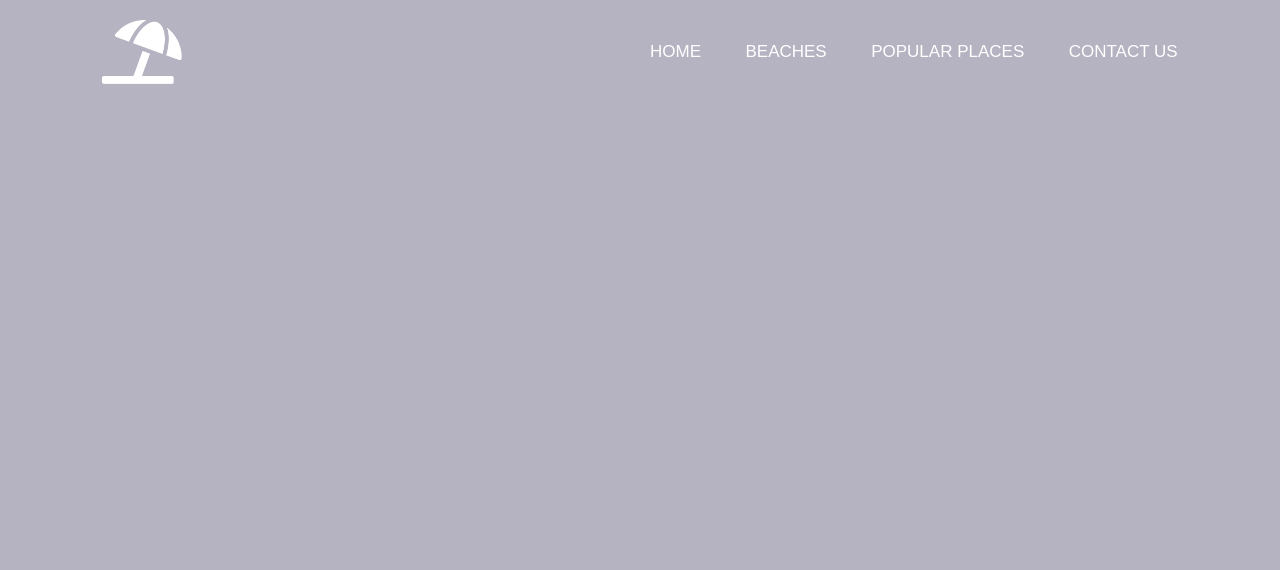
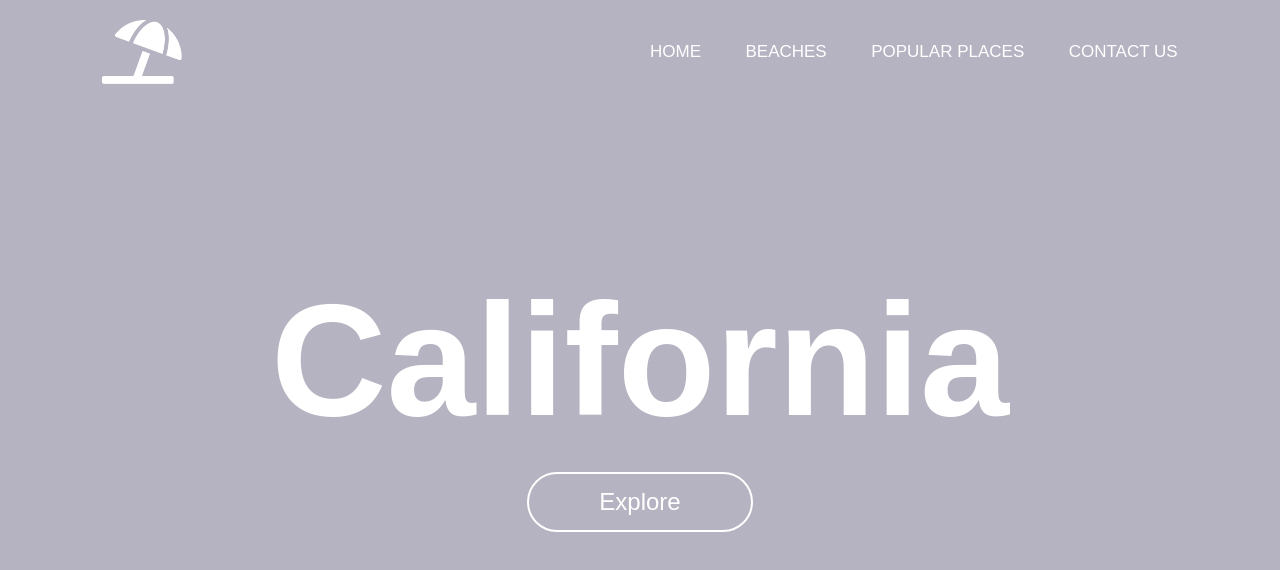
Before and after one commit to prakharsharma13/Video-Background-Website, a plain HTML site: page index.html in a window 1280 px wide. Drawn offline with Linux system fonts and the light colour scheme.

Commit message:
content design

```diff
--- a/index.html
+++ b/index.html
@@ -17,6 +17,10 @@
                 <li><a href="#">CONTACT US</a></li>
             </ul>
         </nav>
+        <div class="content">
+            <h1>California</h1>
+            <a href="#">Explore</a>
+        </div>
     </div>
 </body>
 </html>
--- a/style.css
+++ b/style.css
@@ -42,3 +42,23 @@ nav ul li a{
     color: #fff;
     font-size: 17px;
 }
+
+.content{
+    text-align: center;
+}
+
+.content h1{
+    font-size: 160px;
+    color: #fff;
+    font-weight: 600;
+}
+.content a{
+    text-decoration: none;
+    display: inline-block;
+    color: #fff;
+    font-size: 24px;
+    border: 2px solid #fff;
+    padding: 14px 70px;
+    border-radius: 50px;
+    margin-top: 20px;
+}
```
